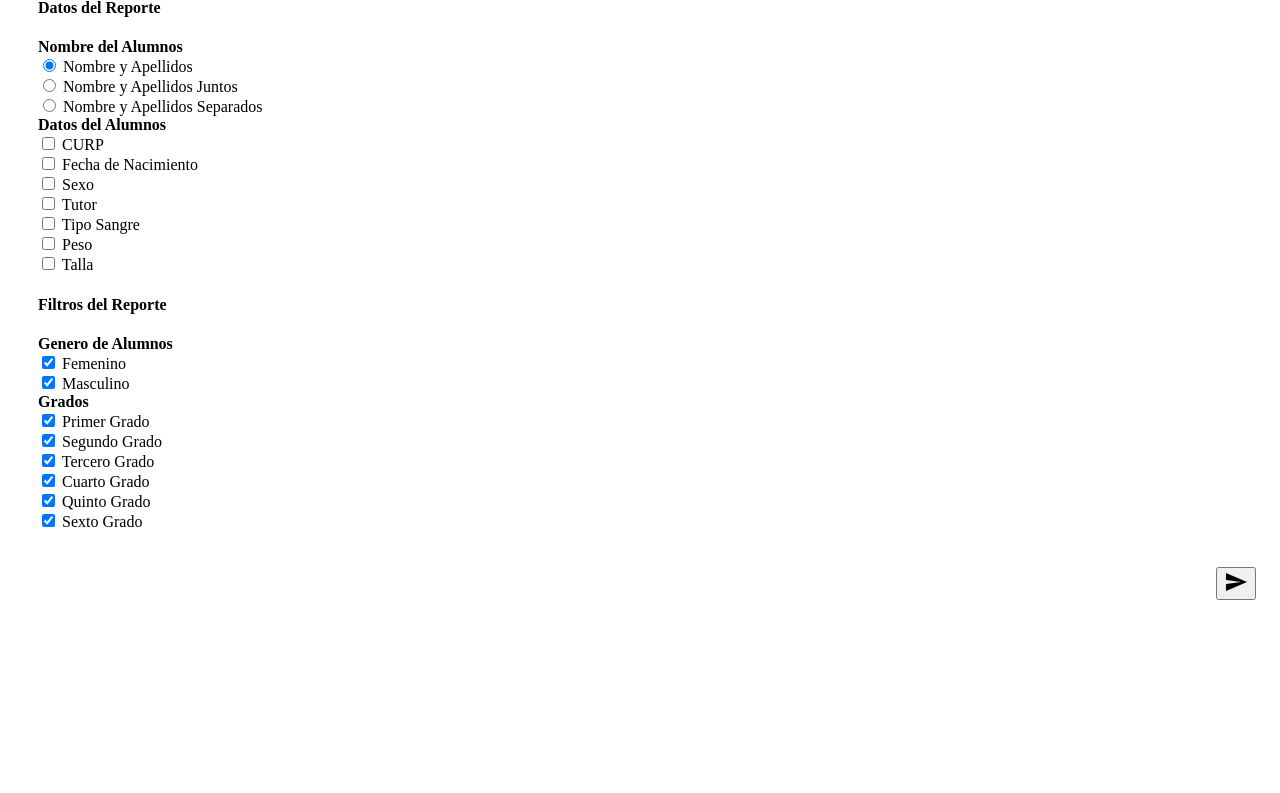
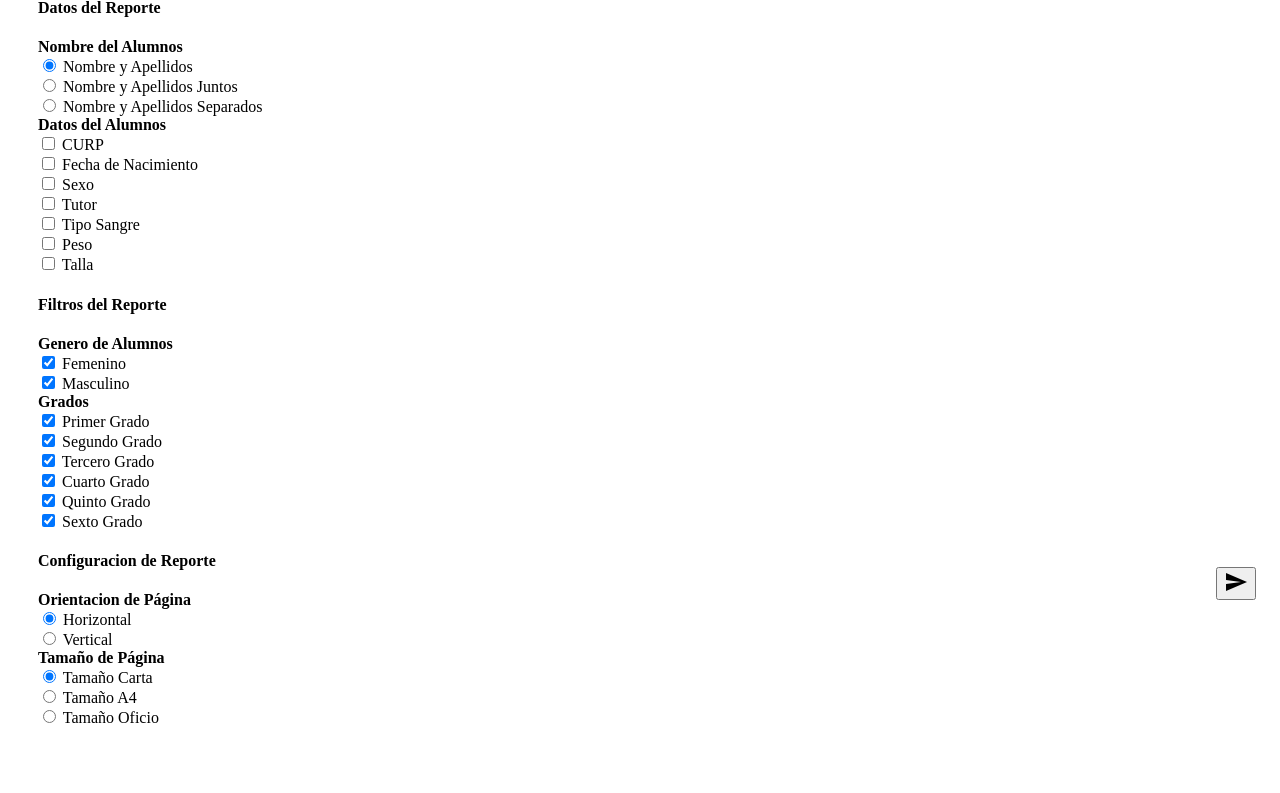
Before and after one commit to edythawne/PHP-SistemaControlAlumnos, a CodeIgniter 4 app: the page made by app/Views/reports/home.php in a window 1280 px wide. Shown: the part 155-948 px from the top of the page. Before the commit the page ends 755 px from the top, so only its background shows below. Run offline with PHP 8.4 and a stand-in for CodeIgniter, Linux system fonts and the light colour scheme; the template is opened without the code that fills it, so the values that code supplies are empty; some libraries are stand-ins or nearby versions.

Commit message:
Initial Commit

```diff
--- a/app/Views/reports/home.php
+++ b/app/Views/reports/home.php
@@ -179,6 +179,68 @@
 
             </div>
         </div>
+        <!-- -------------------- -->
+
+        <!-- -------------------- -->
+        <div class="col-sm-12 col-md-6 col-lg-6 mt-4">
+
+            <h4>Configuracion de Reporte</h4>
+
+            <div class="form-row border align-items-center p-2">
+                <!-- Section 1 Start -->
+                <div class="col-12 col-sm-12 col-md-12 col-lg-12 p-2">
+                    <b>Orientacion de Página</b>
+                    <div class="dropdown-divider"></div>
+                </div>
+                <div class="col-12 col-sm-6 col-md-4 col-lg-3 p-1">
+                    <div class="custom-control custom-radio custom-control-inline">
+                        <input type="radio" id="landscape" class="custom-control-input" checked="true"  name="orientacion[]"
+                               value="landscape">
+                        <label class="custom-control-label" for="landscape">Horizontal</label>
+                    </div>
+                </div>
+                <div class="col-12 col-sm-6 col-md-4 col-lg-3 p-1">
+                    <div class="custom-control custom-radio custom-control-inline">
+                        <input type="radio" id="portrait" class="custom-control-input" name="orientacion[]"
+                               value="portrait">
+                        <label class="custom-control-label" for="portrait">Vertical</label>
+                    </div>
+                </div>
+                <!-- Section 1 End -->
+
+                <!-- Section 2 Start -->
+                <div class="col-12 col-sm-12 col-md-12 col-lg-12 p-2">
+                    <b>Tamaño de Página</b>
+                    <div class="dropdown-divider"></div>
+                </div>
+                <div class="col-12 col-sm-6 col-md-4 col-lg-3 p-1">
+                    <div class="custom-control custom-radio custom-control-inline">
+                        <input type="radio" id="carta" class="custom-control-input" checked="true" name="tamanio[]"
+                               value="letter">
+                        <label class="custom-control-label" for="carta">Tamaño Carta</label>
+                    </div>
+                </div>
+                <div class="col-12 col-sm-6 col-md-4 col-lg-3 p-1">
+                    <div class="custom-control custom-radio custom-control-inline">
+                        <input type="radio" id="a4" class="custom-control-input"  name="tamanio[]"
+                               value="A4">
+                        <label class="custom-control-label" for="a4">Tamaño A4</label>
+                    </div>
+                </div>
+                <div class="col-12 col-sm-6 col-md-4 col-lg-3 p-1">
+                    <div class="custom-control custom-radio custom-control-inline">
+                        <input type="radio" id="oficio" class="custom-control-input"  name="tamanio[]"
+                               value="legal">
+                        <label class="custom-control-label" for="oficio">Tamaño Oficio</label>
+                    </div>
+                </div>
+                <!-- Section 2 End -->
+
+            </div>
+
+        </div>
+        <!-- -------------------- -->
+
     </div>
 
             <!-- <div class="col-6 col-sm-12 col-md-12 col-lg-12">
```
